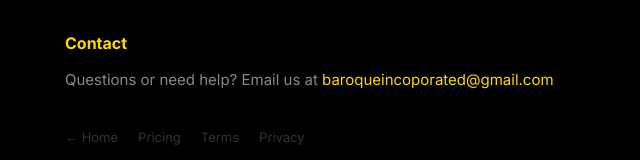
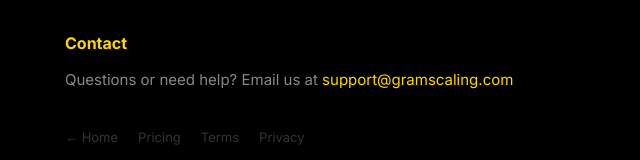
Before and after one commit to baroque7/ascend-ai, a Next.js app: page /about in a window 1280 px wide. Shown: the part 923-1083 px from the top of the page, without its empty margins (319-959 px from the left). Built offline with nearby package versions, Linux system fonts and the light colour scheme; no server answers.

Commit message:
Changed email

```diff
--- a/src/app/about/page.tsx
+++ b/src/app/about/page.tsx
@@ -47,8 +47,8 @@ export default function About() {
         <h2 style={{ color: '#FFD700', fontSize: 16, fontWeight: 700, marginBottom: 12 }}>{t('about.contact.title')}</h2>
         <p style={{ color: '#888', fontSize: 15, lineHeight: 1.7 }}>
           {t('about.contact.body')}{' '}
-          <a href="mailto:baroqueincoporated@gmail.com" style={{ color: '#FFD700', textDecoration: 'none' }}>
-            baroqueincoporated@gmail.com
+          <a href="mailto:support@gramscaling.com" style={{ color: '#FFD700', textDecoration: 'none' }}>
+            support@gramscaling.com
           </a>
         </p>
       </div>
--- a/src/app/privacy/page.tsx
+++ b/src/app/privacy/page.tsx
@@ -18,10 +18,10 @@ export default function Privacy() {
           ['4. Data Storage', 'Your account data is stored securely in Supabase (PostgreSQL) with encryption at rest. We retain your data as long as your account is active or as required by law.'],
           ['5. Cookies', 'We use session cookies for authentication only. We do not use tracking or advertising cookies. You can disable cookies in your browser, but this will prevent login from working.'],
           ['6. Third-Party Services', 'We use: Supabase (database), Creem (payments), Google Gemini (AI analysis), and Vercel (hosting). Each operates under their own privacy policy.'],
-          ['7. Your Rights', 'You have the right to: access your personal data, correct inaccurate data, delete your account and all associated data, and export your data. To exercise these rights, email baroqueincoporated@gmail.com.'],
+          ['7. Your Rights', 'You have the right to: access your personal data, correct inaccurate data, delete your account and all associated data, and export your data. To exercise these rights, email support@gramscaling.com.'],
           ['8. Data Deletion', 'To delete your account and all data, email us or cancel your subscription and request deletion. We will process deletion within 30 days.'],
           ['9. Children\'s Privacy', 'GramScaling is not directed at children under 13. We do not knowingly collect data from children.'],
-          ['10. Contact', 'Privacy questions? Email baroqueincoporated@gmail.com'],
+          ['10. Contact', 'Privacy questions? Email support@gramscaling.com'],
         ].map(([title, text]) => (
           <div key={title} style={{ marginBottom: 28 }}>
             <h2 style={{ color: '#fff', fontSize: 16, fontWeight: 700, marginBottom: 8 }}>{title}</h2>
--- a/src/app/refund/page.tsx
+++ b/src/app/refund/page.tsx
@@ -22,7 +22,7 @@ export default function Refund() {
         {[
           ['All Sales Final', 'GramScaling is a subscription service that delivers AI-generated content and analysis. Because AI resources are consumed each time the service is used, all payments are final and we do not offer refunds for subscription periods — current or past.'],
           ['Cancel Anytime', 'You can cancel your subscription at any time from your Settings page. After cancellation, your access continues until the end of the current billing period, and you will not be charged again.'],
-          ['Billing Errors', 'If you believe you were charged in error (for example, a duplicate charge), email baroqueincoporated@gmail.com with the subject line "Billing Issue" and your account email. We will investigate and correct any genuine billing errors.'],
+          ['Billing Errors', 'If you believe you were charged in error (for example, a duplicate charge), email support@gramscaling.com with the subject line "Billing Issue" and your account email. We will investigate and correct any genuine billing errors.'],
           ['Disputes', 'If you believe there is a billing problem, please contact us before filing a dispute with your bank. We are happy to resolve billing issues directly.'],
         ].map(([title, text]) => (
           <div key={title} style={{ marginBottom: 28 }}>
--- a/src/app/terms/page.tsx
+++ b/src/app/terms/page.tsx
@@ -21,7 +21,7 @@ export default function Terms() {
           ['7. Account Termination', 'We reserve the right to suspend or terminate accounts that violate these terms, engage in abuse, or attempt to reverse-engineer our service.'],
           ['8. Limitation of Liability', 'GramScaling is not liable for any indirect, incidental, or consequential damages arising from use of our service. Our maximum liability is limited to the amount you paid in the last 30 days.'],
           ['9. Changes to Terms', 'We may update these terms at any time. Continued use of the service after changes constitutes acceptance of the new terms.'],
-          ['10. Contact', 'Questions about these Terms? Email baroqueincoporated@gmail.com'],
+          ['10. Contact', 'Questions about these Terms? Email support@gramscaling.com'],
         ].map(([title, text]) => (
           <div key={title} style={{ marginBottom: 28 }}>
             <h2 style={{ color: '#fff', fontSize: 16, fontWeight: 700, marginBottom: 8 }}>{title}</h2>
```
